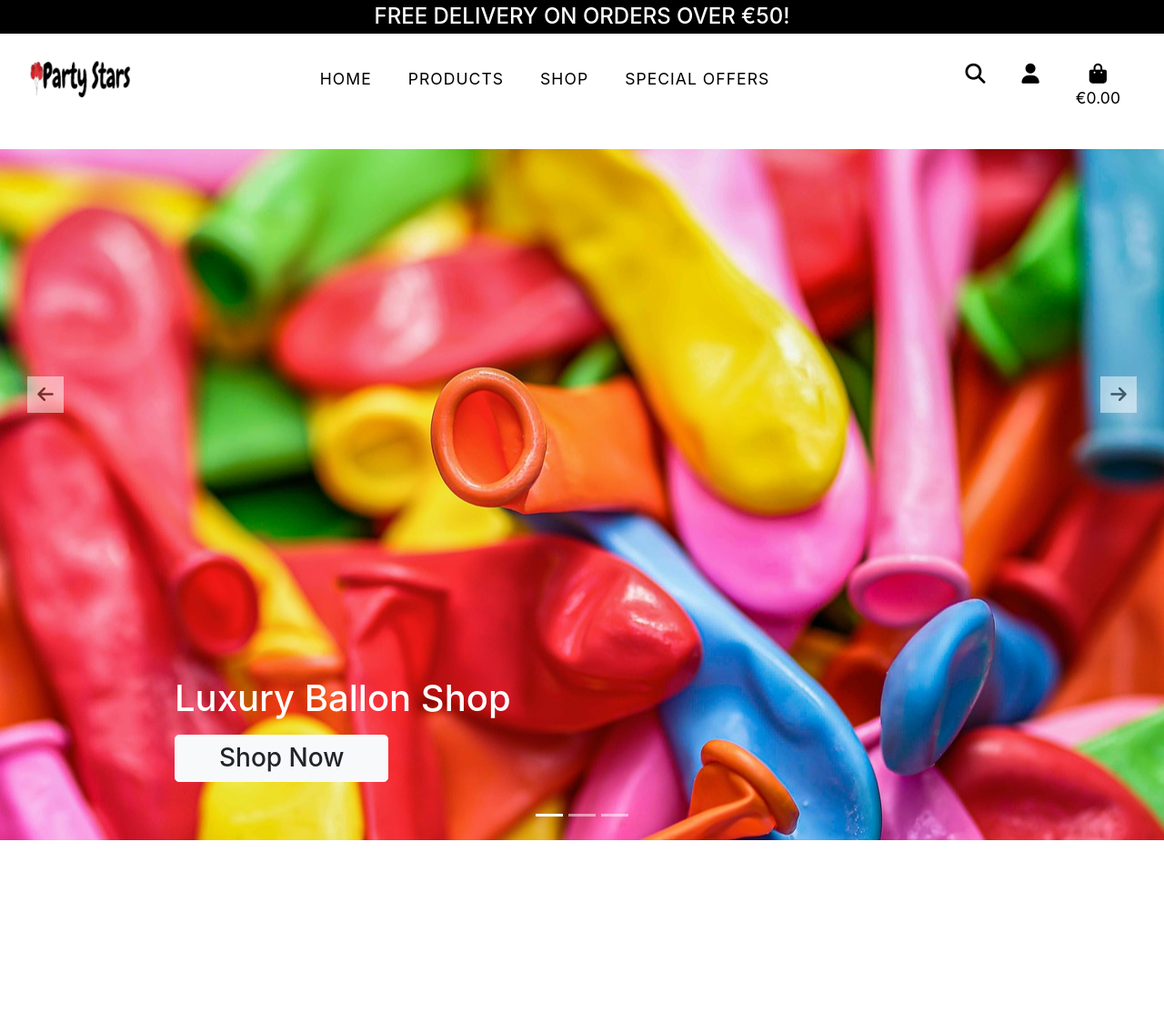
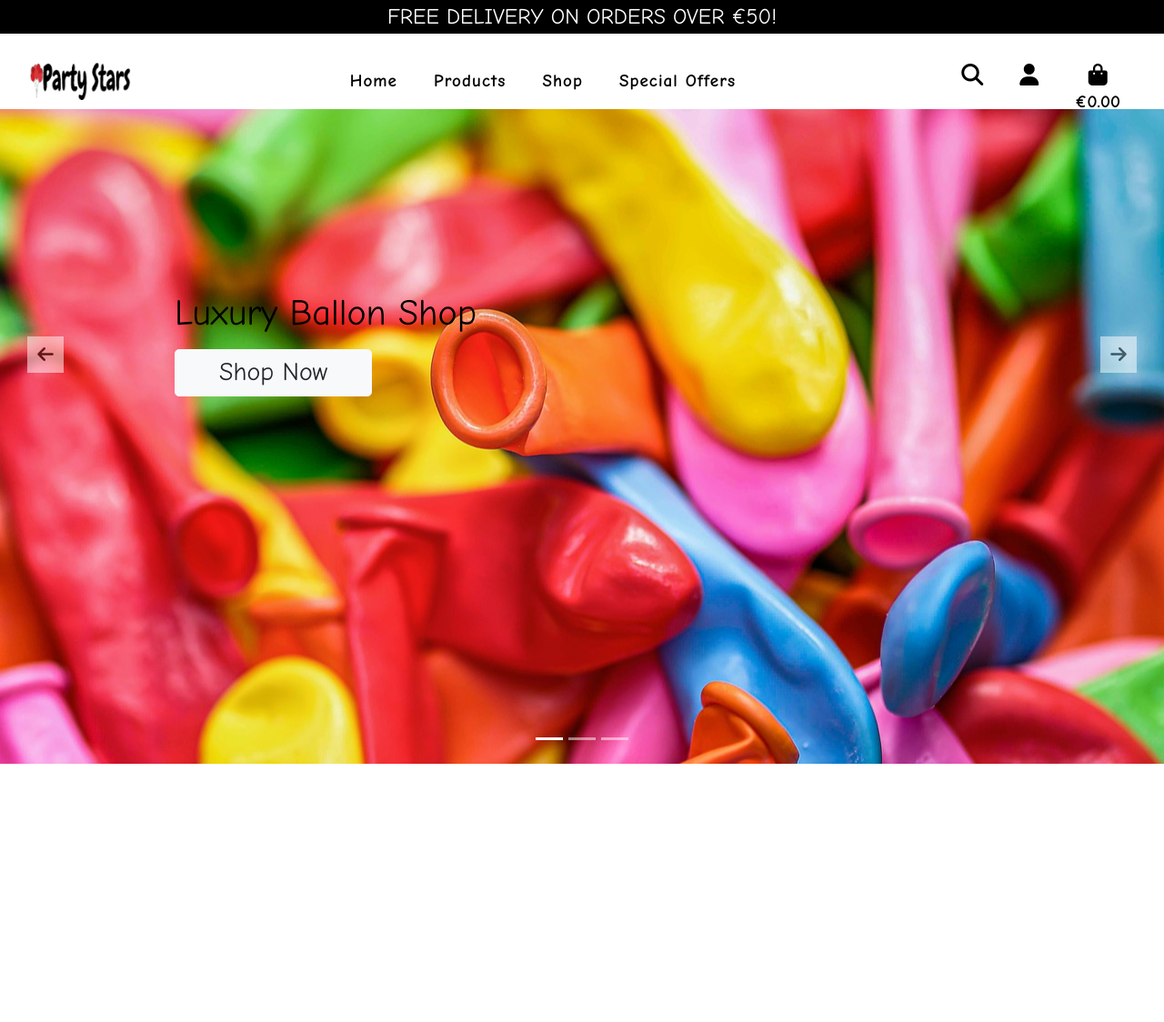
Before and after one commit to ionelaSabinaMacovei/PartyStars-PP5, a Django app: page / in a window 1280 px wide. Shown: the whole page at 91% size. After the commit the page ends 840 px from the top, so only its background shows below. Run offline with Django 3.2, Linux system fonts and the light colour scheme; data that the repository does not hold is empty; some libraries are stand-ins or nearby versions.

Commit message:
Updated the font style and the dimension of the navbar

```diff
--- a/home/templates/home/index.html
+++ b/home/templates/home/index.html
@@ -23,7 +23,7 @@
                         <div class="carousel-item  bg-img-1  active">
 
                             <div class="carousel-caption d-flex flex-column align-items-start mb-2">
-                                <h1 class="text-white fw-bold hero mb-3">Luxury Ballon Shop</h1>
+                                <h1 class=" fw-bold hero mb-3">Luxury Ballon Shop</h1>
                                 <a href="{% url 'products' %}" class="btn btn-lg btn-light px-5 mb-3 "><span class="h3">Shop Now</span></a>
                             </div>
                         </div>
@@ -31,7 +31,7 @@
 
                             <div class="carousel-caption d-flex flex-column align-items-start mb-2">
 
-                                <h1 class="text-white fw-bold hero mb-3">Luxury Ballon Shop</h1>
+                                <h1 class=" fw-bold hero mb-3">Luxury Ballon Shop</h1>
                                 <a href="{% url 'products' %}" class="btn btn-lg btn-light px-5 mb-3 "><span class="h3">Shop Now</span></a>
                             </div>
                         </div>
@@ -39,7 +39,7 @@
 
                             <div class="carousel-caption d-flex flex-column align-items-start mb-2">
 
-                                <h1 class="text-white fw-bold hero mb-3">Luxury Ballon Shop</h1>
+                                <h1 class=" fw-bold hero mb-3">Luxury Ballon Shop</h1>
                                 <a href="{% url 'products' %}" class="btn btn-lg btn-light px-5 mb-3 "><span class="h3">Shop Now</span></a>
                             </div>
                         </div>
--- a/static/css/base.css
+++ b/static/css/base.css
@@ -1,3 +1,7 @@
+
+ @import url('https://fonts.googleapis.com/css2?family=Comic+Neue:wght@400;700&display=swap');
+
+
 html {
     height: 100%;
     scroll-behavior: smooth;
@@ -8,29 +12,21 @@ body {
     min-height: 100vh;
     display: flex;
     flex-direction: column;
+    font-family: 'Comic Neue', cursive;
 
 }
 
+.header-container {
+    padding-top: 116px;
+}
+
 /* NAVBAR */
-.navbar{
 
-}
 .dropdown-menu{
-    background-color: whitesmoke;
+    background-color: white;
     border: 1px solid rgb(228, 226, 226)
 }
-.navbar-brand,
-.modal-title {
-    color: #139035;
-    text-decoration: overline;
-    font-weight: 600;
-    font-family: 'Playfair Display', sans-serif;
-    letter-spacing: 1px;
-}
-.navbar-brand:hover{
-    color: darkgreen;
-    text-decoration: overline;
-}
+
 .navbar-collapse{
     width: 100%;
     padding-bottom: 5%;
@@ -44,9 +40,11 @@ body {
 .nav-link, .nav-link > a,
 .dropdown-menu > a{
     color: black ;
-    font-size: 1.1rem;
-    text-transform: uppercase;
+    font-size: 1.2rem;
     padding-top: 8px;
+    font-family: 'Comic Neue', cursive;
+    font-weight: bold;
+
 }
 .nav-link:hover{
     color: rgb(59, 59, 59);
@@ -67,9 +65,20 @@ body {
 /* carousel */
 /* Declare heights because of positioning of img element */
 
+.carousel-caption {
+    position: absolute;
+    right: 15%;
+    bottom: 50%;
+    left: 15%;
+    z-index: 10;
+    padding-top: 20px;
+    padding-bottom: 20px;
+    color: rgb(0, 0, 0);
+    text-align: center;
+}
 
   .carousel-item {
-    height: 95vh;
+    height: 90vh;
 
   }
 
@@ -350,6 +359,10 @@ input[name='q']::placeholder {
   .container {
     max-width: 80%;
   }
+
+  .header-container {
+    padding-top: 120px;
+}
 }
 
 /* Allauth form formatting */
@@ -446,7 +459,7 @@ input[name='q']::placeholder {
     }
 
     .header-container {
-        padding-top: 164px;
+        padding-top: 120px;
     }
 }
 
--- a/templates/base.html
+++ b/templates/base.html
@@ -46,7 +46,7 @@
         </div>
         <nav class="navbar navbar-expand-lg d-none d-lg-flex">
                 <a href="{% url 'home' %}" class="nav-link main-logo-link">
-                    <img src="{{ MEDIA_URL }}logo4.png" alt="Brand-logo for bigger screen" class="img-fluid d-none d-md-block">
+                    <img src="{{ MEDIA_URL }}logo4.png" alt="Brand-logo" class="img-fluid d-none d-md-block">
                 </a>
 
                 <div class="nav-bar-links mx-3">
```
